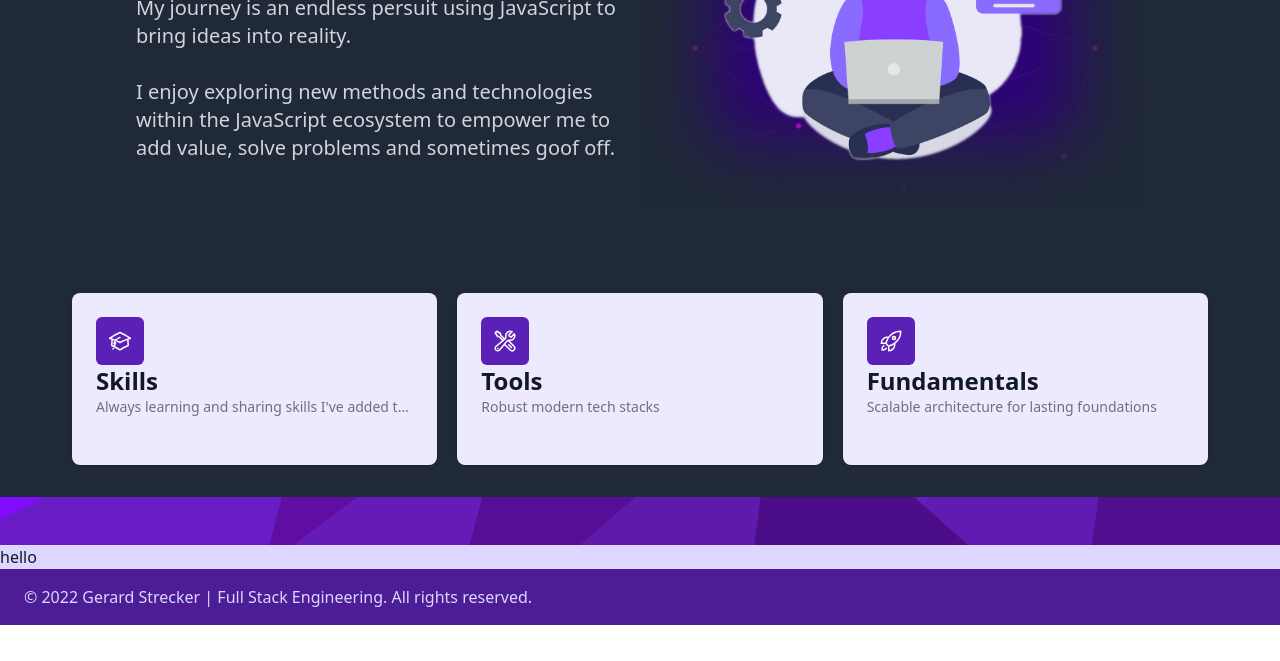
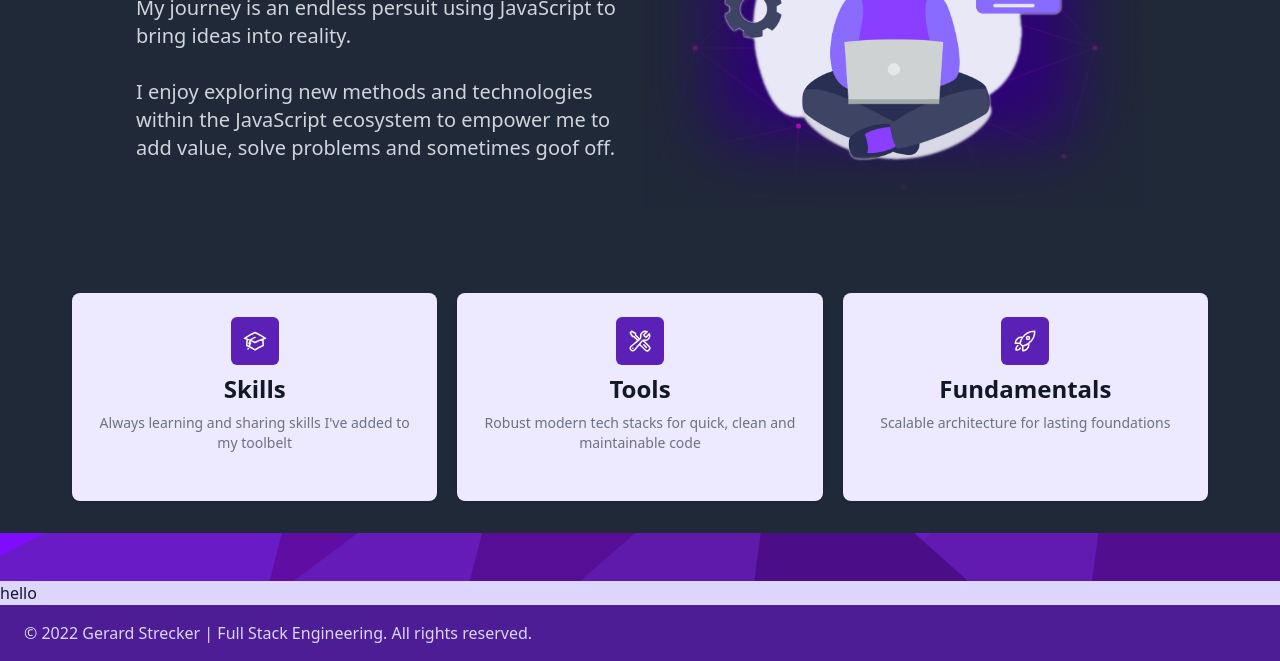
Before and after one commit to whoadood/portfolio, an Astro site: page / in a window 1280 px wide. Shown: the part 279-940 px from the top of the page. Before the commit the page ends 904 px from the top, so only its background shows below. Built offline with nearby package versions, Linux system fonts and the light colour scheme; Astro itself is replaced by a stand-in of ours.

Commit message:
stat content

```diff
--- a/src/components/StatCard.astro
+++ b/src/components/StatCard.astro
@@ -8,26 +8,15 @@ const { svg, title, text } = Astro.props;
 ---
 
 <div
-  class="relative overflow-hidden rounded-lg bg-violet-100 px-4 pt-5 pb-12 shadow sm:px-6 sm:pt-6"
+  class="relative text-center overflow-hidden rounded-lg bg-violet-100 px-4 pt-5 pb-12 shadow sm:px-6 sm:pt-6"
 >
-  <dt>
-    <div class="flex">
-      <div class="rounded-md bg-violet-800 p-3">
-        <slot />
-      </div>
+  <div class="flex justify-center mb-2">
+    <div class="rounded-md bg-violet-800 p-3">
+      <slot />
     </div>
-    <p class="text-2xl font-semibold text-gray-900">{title}</p>
-  </dt>
-  <p class="truncate text-sm font-medium text-gray-500">
+  </div>
+  <p class="text-2xl font-semibold text-gray-900 mb-2">{title}</p>
+  <p class="text-sm font-medium text-gray-500">
     {text}
   </p>
-  <!-- <dd class="ml-16 flex items-baseline pb-6 sm:pb-7">
-    <div class="absolute inset-x-0 bottom-0 bg-gray-50 px-4 py-4 sm:px-6">
-      <div class="text-sm">
-        <a href="#" class="font-medium text-indigo-600 hover:text-indigo-500">
-          View all<span class="sr-only"> Total Subscribers stats</span>
-        </a>
-      </div>
-    </div>
-  </dd> -->
 </div>
--- a/src/components/Stats.astro
+++ b/src/components/Stats.astro
@@ -23,7 +23,10 @@ import StatCard from "./StatCard.astro";
         ></path>
       </svg>
     </StatCard>
-    <StatCard title="Tools" text="Robust modern tech stacks">
+    <StatCard
+      title="Tools"
+      text="Robust modern tech stacks for quick, clean and maintainable code"
+    >
       <svg
         xmlns="http://www.w3.org/2000/svg"
         fill="none"
```
